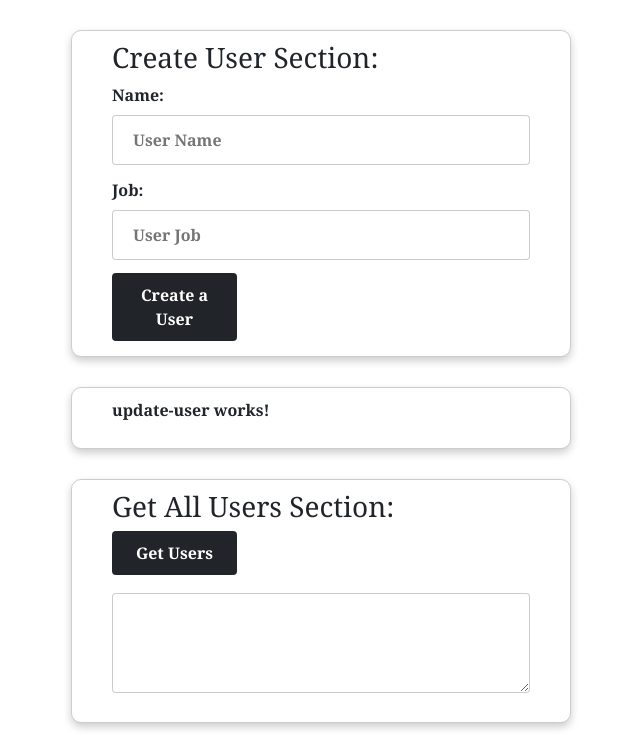
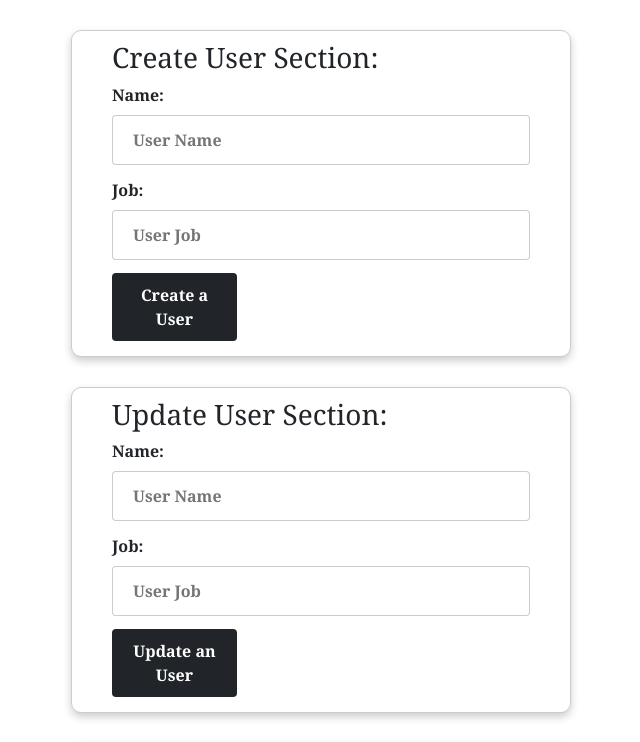
Before and after one commit to y-ravishanka/DCE-FrontEnd-Test, an Angular app: page / in a window 1280 px wide. Shown: the top 742 px of the page, without its empty margins (319-959 px from the left). Built offline with nearby package versions, Linux system fonts and the light colour scheme.

Commit message:
create updateUser interface

```diff
--- a/src/app/component/update-user/update-user.component.html
+++ b/src/app/component/update-user/update-user.component.html
@@ -1 +1,14 @@
-<p>update-user works!</p>
+<h3>Update User Section: </h3>
+<div>
+    <div class="input_group">
+        <label for="txtName">Name:</label>
+        <input type="text" id="txtName" placeholder="User Name" [(ngModel)]="txtName">
+    </div>
+    <div class="input_group">
+        <label for="txtJob">Job:</label>
+        <input type="text" id="txtJob" placeholder="User Job" [(ngModel)]="txtJob">
+    </div>
+    <div>
+        <button class="my-button-dark" (click)="updateUser()">Update an User</button>
+    </div>
+</div>
```
